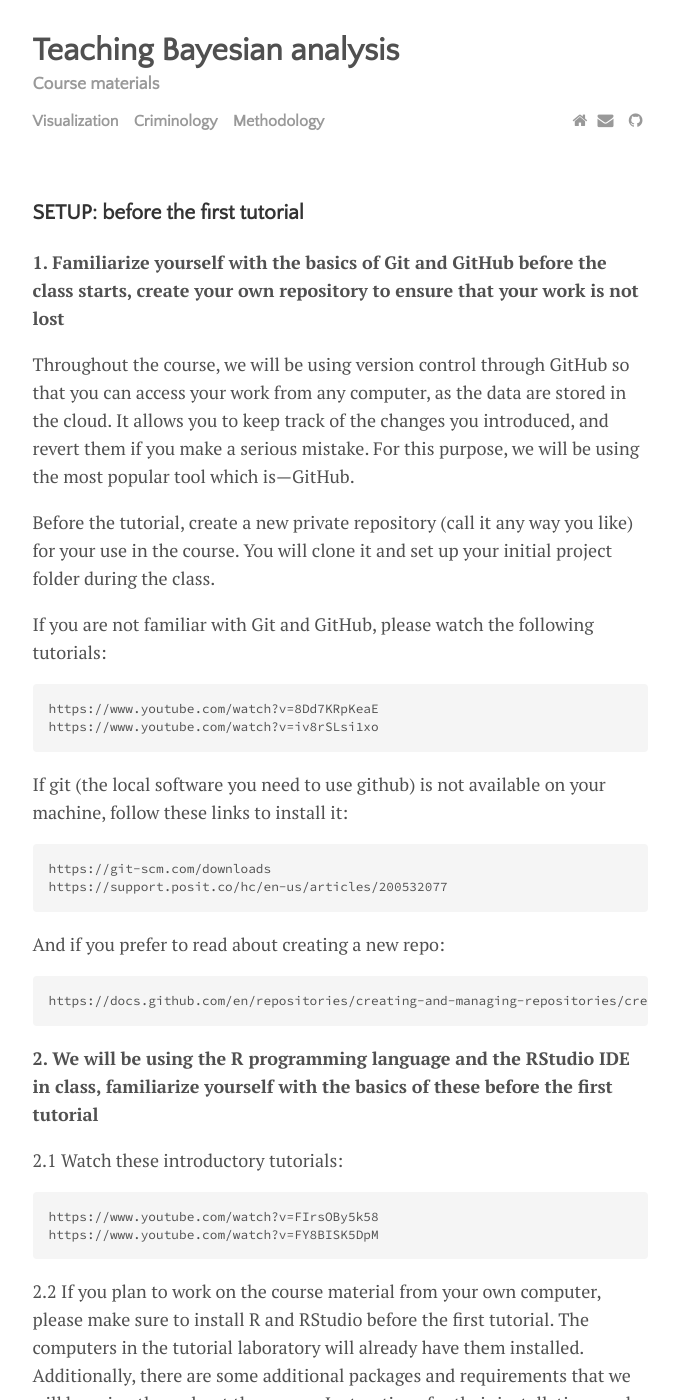
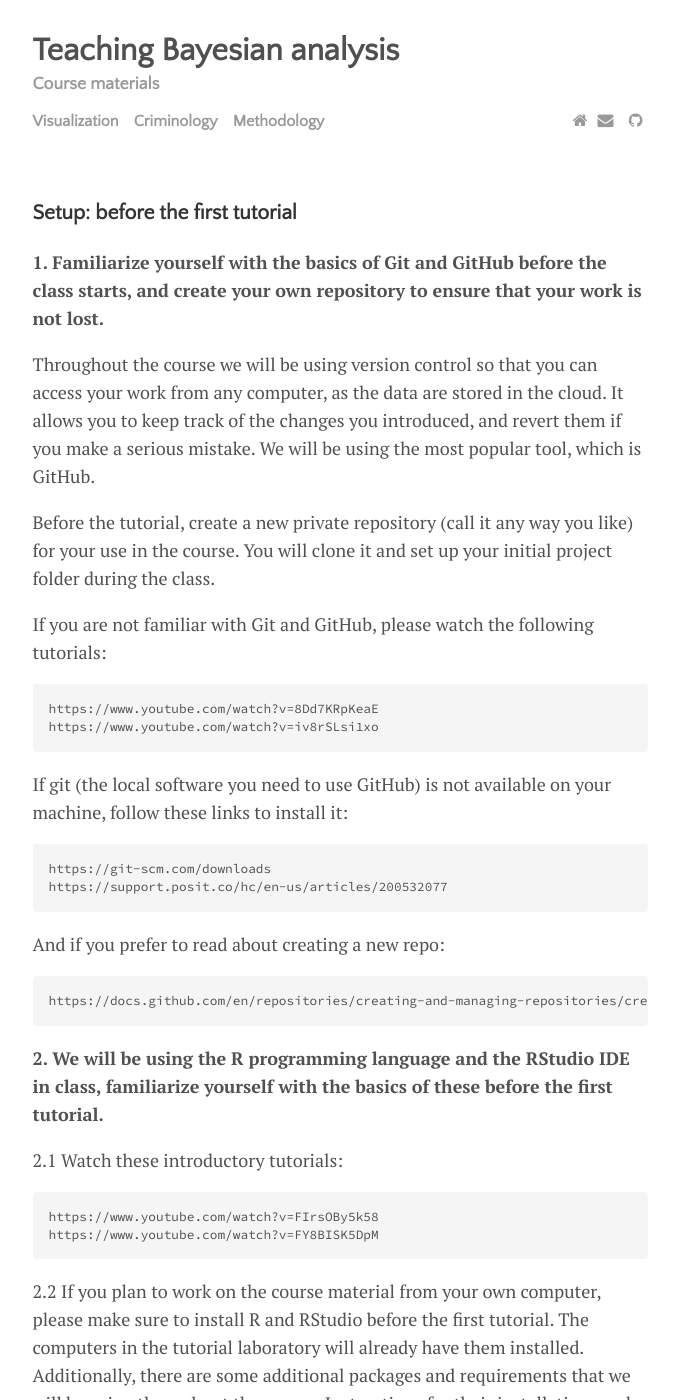
Before and after one commit to rfl-urbaniak/teaching, a Jekyll site: the page built from shared/rinstructions.md, in a window 1280 px wide and 1400 px high. Shown: the whole window, without its empty margins (300-978 px from the left). Built offline with Jekyll 4.4.1, drawn with Linux system fonts in a browser that asks for light colours.

```diff
--- a/shared/rinstructions.md
+++ b/shared/rinstructions.md
@@ -4,12 +4,12 @@ title: ""
 ---
 
 
-### SETUP: before the first tutorial
+### Setup: before the first tutorial
 
 
-<b> 1. Familiarize yourself with the basics of Git and GitHub before the class starts, create your own repository to ensure that your work is not lost</b>
+<b> 1. Familiarize yourself with the basics of Git and GitHub before the class starts, and create your own repository to ensure that your work is not lost.</b>
 
-Throughout the course, we will be using version control through GitHub so that you can access your work from any computer, as the data are stored in the cloud. It allows  you to keep track of the changes you introduced, and revert them if you make a serious mistake. For this purpose, we will be using the most popular tool which is---GitHub.
+Throughout the course we will be using version control so that you can access your work from any computer, as the data are stored in the cloud. It allows  you to keep track of the changes you introduced, and revert them if you make a serious mistake. We will be using the most popular tool, which is GitHub.
 
 Before the tutorial, create a new private repository (call it any way you like) for your use in the course. You will clone it and set up your initial project folder during the class.
 
@@ -19,7 +19,7 @@ If you are not familiar with Git and GitHub, please watch the following tutorial
     https://www.youtube.com/watch?v=iv8rSLsi1xo
 
 
-If git (the local software you need to use github) is not available on your machine, follow these links to install it:
+If git (the local software you need to use GitHub) is not available on your machine, follow these links to install it:
 
     https://git-scm.com/downloads
     https://support.posit.co/hc/en-us/articles/200532077
@@ -30,7 +30,7 @@ And if you prefer to read about creating a new repo:
     https://docs.github.com/en/repositories/creating-and-managing-repositories/creating-a-new-repository
 
 
-<b> 2. We will be using the R programming language and the RStudio IDE in class, familiarize yourself with the basics of these before the first tutorial </b>
+<b> 2. We will be using the R programming language and the RStudio IDE in class, familiarize yourself with the basics of these before the first tutorial. </b>
 
 2.1  Watch these introductory tutorials:
 
```
